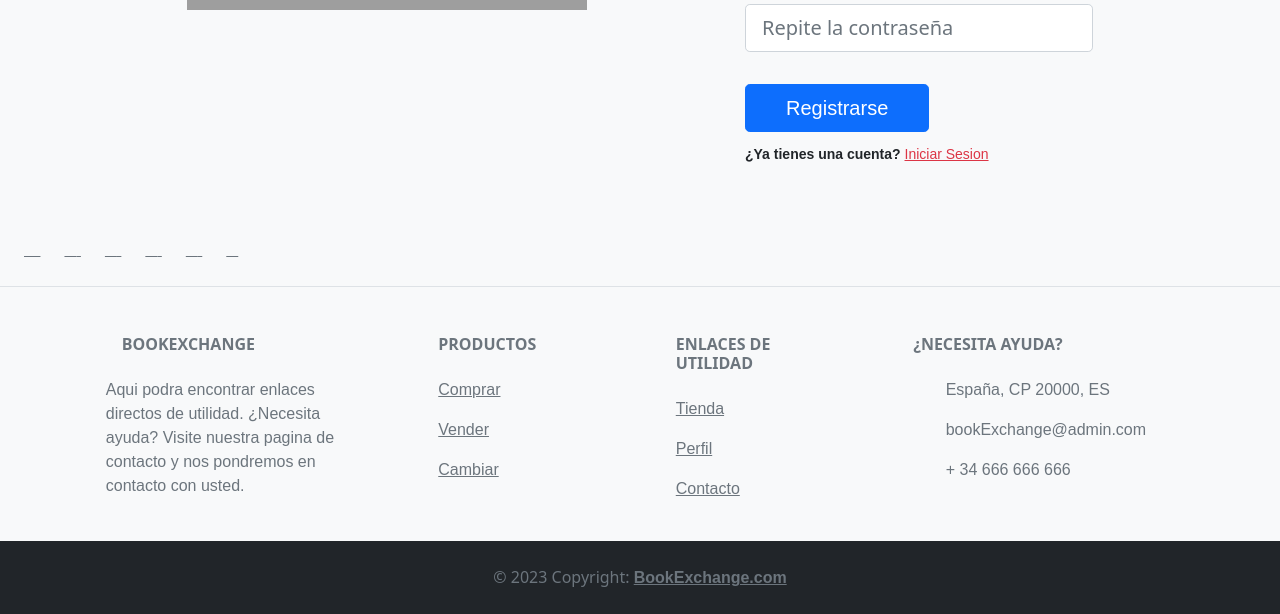
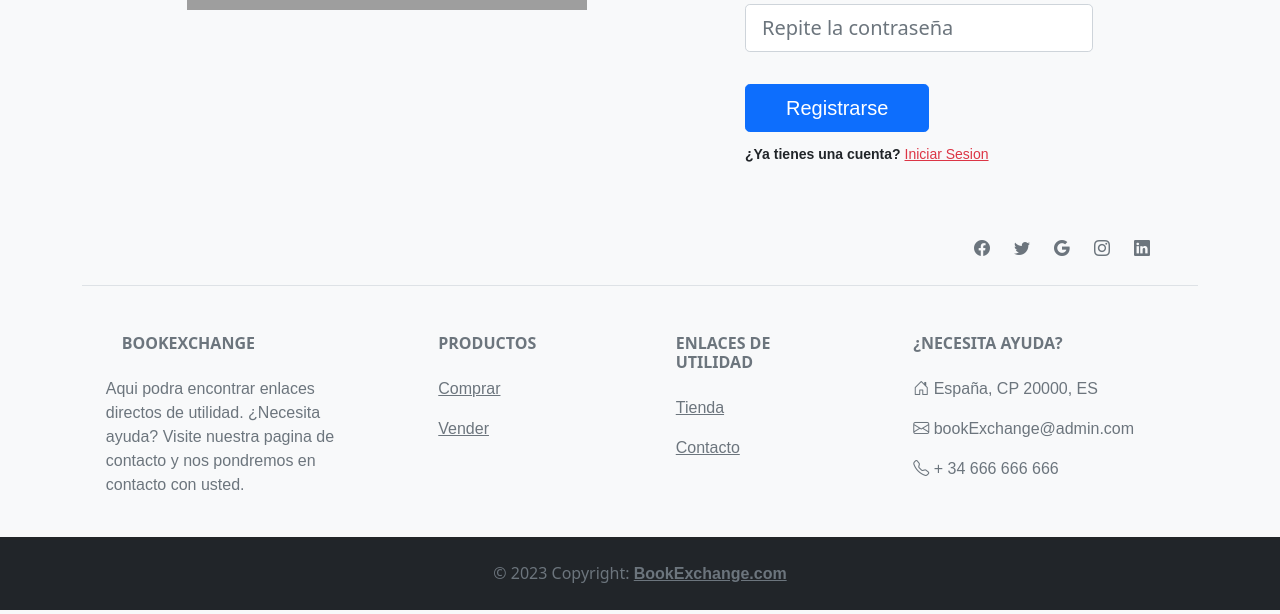
Before and after one commit to sergiofepinilla/BookExchangeProyect, a PHP site: page /signup/signup.php in a window 1280 px wide. Shown: the part 645-1259 px from the top of the page. Run offline with PHP 8.4, Linux system fonts and the light colour scheme; some libraries are stand-ins or nearby versions; grey boxes are pictures that could not be loaded.

Commit message:
Cookies Fixed, Pfp Fixed, HomePage Links Fixed, Footer Icons Fixed, Footer Links Fixed.

```diff
--- a/footer/upper_footer.php
+++ b/footer/upper_footer.php
@@ -1,29 +1,30 @@
+
 <footer class="text-center text-lg-start bg-light text-muted">
-    <!-- Section: Social media -->
-    <section class="d-flex justify-content-center justify-content-lg-between p-4 border-bottom">
+    <div class="container">
+    <section class="d-flex justify-content-center justify-content-lg-end p-4 border-bottom">
 
-        <div>
+        <div class="d-flex">
           <a href="" class="me-4 text-reset">
-                <i class="fab fa-facebook-f"></i>
+          <i class="bi bi-facebook"></i>
           </a>
           <a href="" class="me-4 text-reset">
-                <i class="fab fa-twitter"></i>
+          <i class="bi bi-twitter"></i>
           </a>
           <a href="" class="me-4 text-reset">
-                <i class="fab fa-google"></i>
+          <i class="bi bi-google"></i>
           </a>
           <a href="" class="me-4 text-reset">
-                <i class="fab fa-instagram"></i>
+          <i class="bi bi-instagram"></i>
           </a>
           <a href="" class="me-4 text-reset">
-                <i class="fab fa-linkedin"></i>
-            </a>
-            <a href="" class="me-4 text-reset">
-                <i class="fab fa-github"></i>
+          <i class="bi bi-linkedin"></i>
           </a>
         </div>
 
       </section>
+    </div>
+    <!-- Section: Social media -->
+
 
     <section class="">
         <div class="container text-center text-md-start mt-5">
@@ -48,13 +49,10 @@
                         Productos
                     </h6>
                     <p>
-                        <a href="#!" class="text-reset">Comprar</a>
+                        <a href="../shop/shop.php" class="text-reset">Comprar</a>
                     </p>
                     <p>
-                        <a href="#!" class="text-reset">Vender</a>
-                    </p>
-                    <p>
-                        <a href="#!" class="text-reset">Cambiar</a>
+                        <a href="../bookform/book_form.php" class="text-reset">Vender</a>
                     </p>
                 </div>
 
@@ -69,9 +67,6 @@
                         <a href="../shop/shop.php" class="text-reset">Tienda</a>
                     </p>
                     <p>
-                        <a href="../profile/profile.php" class="text-reset">Perfil</a>
-                    </p>
-                    <p>
                         <a href="../contact/contact.php" class="text-reset">Contacto</a>
                     </p>
 
@@ -82,12 +77,12 @@
                 <div class="col-md-4 col-lg-3 col-xl-3 mx-auto mb-md-0 mb-4">
                     <!-- Links -->
                     <h6 class="text-uppercase fw-bold mb-4">¿Necesita ayuda?</h6>
-                    <p><i class="fas fa-home me-3"></i> España, CP 20000, ES</p>
+                    <p><i class="bi bi-house-door"></i></i> España, CP 20000, ES</p>
                     <p>
-                        <i class="fas fa-envelope me-3"></i>
+                    <i class="bi bi-envelope"></i>
                         bookExchange@admin.com
                     </p>
-                    <p><i class="fas fa-phone me-3"></i> + 34 666 666 666</p>
+                    <p><i class="bi bi-telephone"></i> + 34 666 666 666</p>
                 </div>
 
             </div>
@@ -99,5 +94,4 @@
         © 2023 Copyright:
         <a class="text-reset fw-bold" href="#">BookExchange.com</a>
     </div>
-
 </footer>
--- a/modelo/product_model.php
+++ b/modelo/product_model.php
@@ -6,7 +6,7 @@ $conn = Connection::getConnection();
 if (isset($_GET['id'])) {
     $id = $_GET['id'];
     $query = "
-    SELECT libros_venta.*, generos.nombre_genero, usuarios.apodo AS vendedor_apodo, datos_usuario.foto_perfil
+    SELECT libros_venta.*, generos.nombre_genero,generos.id_genero,usuarios.apodo AS vendedor_apodo, datos_usuario.foto_perfil
     FROM libros_venta
     JOIN usuarios ON libros_venta.id_usuario = usuarios.id
     JOIN datos_usuario ON datos_usuario.id_usuario = usuarios.id
--- a/product/product.php
+++ b/product/product.php
@@ -37,7 +37,6 @@
         </div>
         <div class="col border bg-light " style="border-radius: 15px;">
             <div class="card-body">
-                <a class="text-danger" id="genero">Fantasia</a>
                 <h3 class="card-title fs-1 fw-bold" id="titulo">Libro de Prueba</h3>
                 <hr>
                 <p id="autor">Autor.</p>
@@ -64,7 +63,7 @@
             <h1 class="">También te puede interesar...</h1>
         </div>
         <div class="col d-flex justify-content-end">
-            <a href="" class="align-self-center text-dark custom-link">Ver todos los libros</a>
+            <a href="" class="align-self-center text-dark custom-link" id="recommended_shop">Ver todos los libros recomendados...</a>
         </div>
     </div>
     <!-- Libros recomendados Row Container -->
--- a/profile/profile.php
+++ b/profile/profile.php
@@ -17,7 +17,7 @@
                 <div class="card-body p-4">
                     <div class="d-flex text-black flex-column flex-md-row">
                         <div class="me-3 mb-md-0 flex">
-                            <div id="profileImageContainer">
+                            <div id="profileImageContainer" class="profileImageContainer" >
                             </div>
                             <!-- IMAGE EDITING-->
                             <?php if (isset($_POST["editProfileSubmit"])) : ?>
--- a/style/style.css
+++ b/style/style.css
@@ -104,3 +104,9 @@ a.profile-link {
     background-image: url("../imagenes/grey-paper-texture-card-stock-scrapbooking-heavy-gauge-3.jpg");
   }
   */
+  .profileImageContainer {
+    width: 180px;
+    height: 180px;
+    overflow: hidden;
+    border-radius: 50%;
+}
```
Also changed, not shown: home/home.js (+40 -9 lines), home/home.php (+15 -8 lines), modelo/recommended_books.php (+9 -6 lines), product/product.js (+34 -17 lines), profile/profile.js (+1 -1 lines), shop/shop.php (+5 -6 lines), 1 other file. Lines whose indentation alone changed are shown as unchanged.
